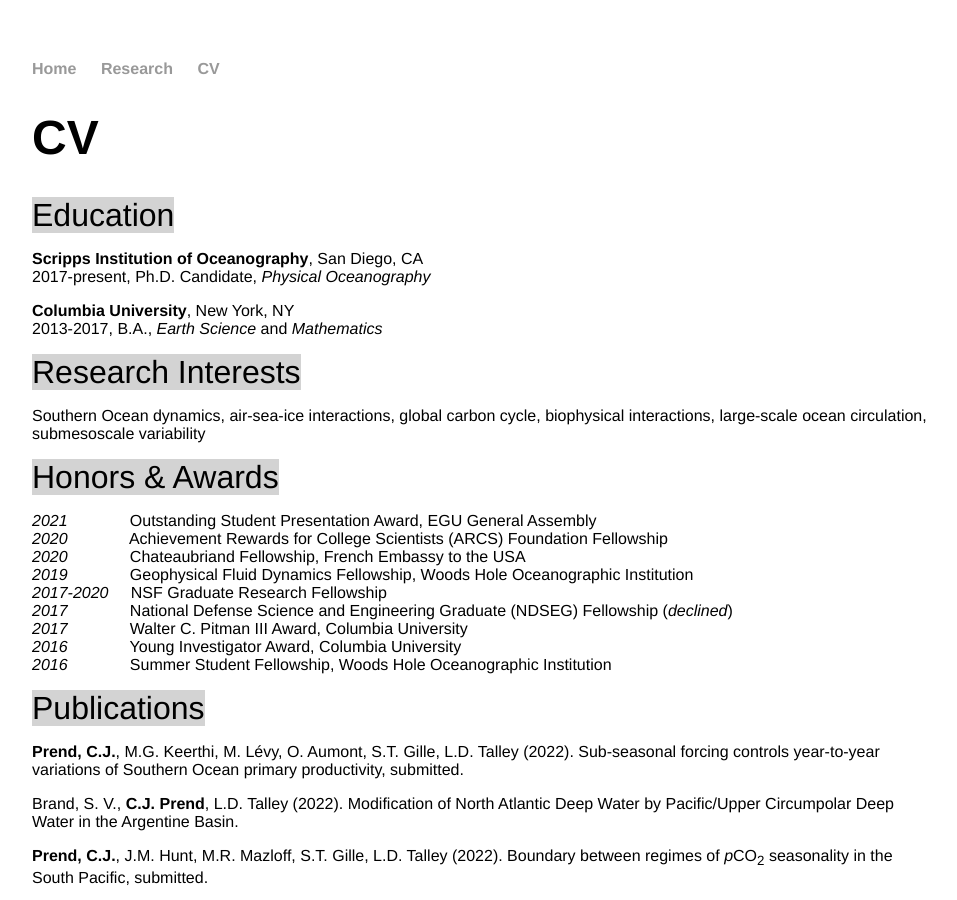
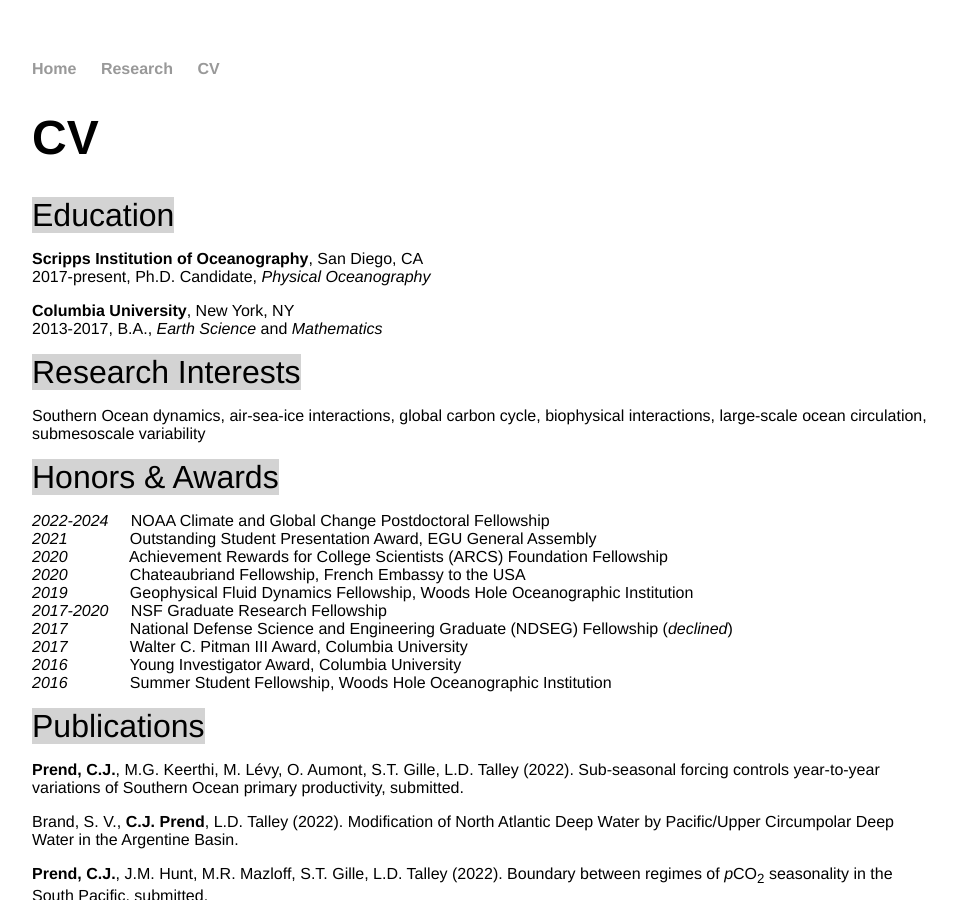
Before and after one commit to cprend/cprend.github.io, a Jekyll site: the page cv/index.html, which Jekyll copies as it is, in a window 1280 px wide and 900 px high. Shown: the whole window, without its empty margins (160-1117 px from the left). Built offline with Jekyll 4.4.1, drawn with Linux system fonts in a browser that asks for light colours.

Commit message:
Update index.html

```diff
--- a/cv/index.html
+++ b/cv/index.html
@@ -25,6 +25,7 @@
 		<p1>Research Interests</p1>
 		<p>Southern Ocean dynamics, air-sea-ice interactions, global carbon cycle, biophysical interactions, large-scale ocean circulation, submesoscale variability</p>
 		<p1>Honors & Awards</p1><p>
+		<em>2022-2024</em> &nbsp;&nbsp;&nbsp; NOAA Climate and Global Change Postdoctoral Fellowship<br/>
 		<em>2021</em> &nbsp;&nbsp;&nbsp;&nbsp;&nbsp;&nbsp;&nbsp;&nbsp;&nbsp;&nbsp;&nbsp;&nbsp; Outstanding Student Presentation Award, EGU General Assembly<br/>
 		<em>2020</em> &nbsp;&nbsp;&nbsp;&nbsp;&nbsp;&nbsp;&nbsp;&nbsp;&nbsp;&nbsp;&nbsp;&nbsp; Achievement Rewards for College Scientists (ARCS) Foundation Fellowship<br/>
 		<em>2020</em> &nbsp;&nbsp;&nbsp;&nbsp;&nbsp;&nbsp;&nbsp;&nbsp;&nbsp;&nbsp;&nbsp;&nbsp; Chateaubriand Fellowship, French Embassy to the USA<br/>
```
